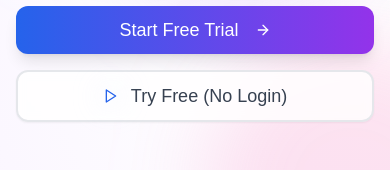
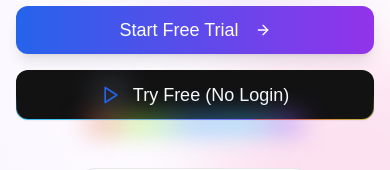
Before and after one commit to playlikeboy/sketchflow, a Next.js app: page / in a window 390 px wide. Shown: the part 570-740 px from the top of the page. Built offline with nearby package versions, Linux system fonts and the light colour scheme; no server answers.

Commit message:
try free stylish button

```diff
--- a/src/app/globals.css
+++ b/src/app/globals.css
@@ -41,6 +41,11 @@ body {
     --sidebar-accent-foreground: 240 5.9% 10%;
     --sidebar-border: 220 13% 91%;
     --sidebar-ring: 217.2 91.2% 59.8%;
+    --color-1: 0 100% 63%;
+    --color-2: 270 100% 63%;
+    --color-3: 210 100% 63%;
+    --color-4: 195 100% 63%;
+    --color-5: 90 100% 63%;
   }
   .dark {
     --background: 0 0% 3.9%;
@@ -75,6 +80,11 @@ body {
     --sidebar-accent-foreground: 240 4.8% 95.9%;
     --sidebar-border: 240 3.7% 15.9%;
     --sidebar-ring: 217.2 91.2% 59.8%;
+    --color-1: 0 100% 63%;
+    --color-2: 270 100% 63%;
+    --color-3: 210 100% 63%;
+    --color-4: 195 100% 63%;
+    --color-5: 90 100% 63%;
   }
 }
 
--- a/src/components/landing/sections/HeroSection.jsx
+++ b/src/components/landing/sections/HeroSection.jsx
@@ -5,6 +5,7 @@ import Link from "next/link";
 import { useSession } from "next-auth/react";
 import { ArrowRight, Shield, Users, Zap, Star, Play } from "lucide-react";
 import { motion } from "framer-motion";
+import { RainbowButton } from "@/components/magicui/rainbow-button";
 
 export default function HeroSection() {
   const { data: session, status } = useSession();
@@ -104,17 +105,17 @@ export default function HeroSection() {
           <Link
             href={"/try"}
           >
-            <Button
+            <RainbowButton
               size="lg"
               variant="outline"
-              className="w-full sm:w-auto text-gray-700 hover:text-blue-600 bg-white/80 backdrop-blur-sm hover:bg-blue-50 text-lg px-8 py-6 rounded-xl group border-2 border-gray-200 hover:border-blue-200 transition-all duration-300 shadow-sm hover:shadow-md transform hover:-translate-y-1 flex items-center justify-center gap-3"
+              className="w-full sm:w-auto   hover:text-blue-600 bg-white/80 backdrop-blur-sm hover:bg-blue-50 text-lg px-8 py-6 rounded-xl group border-2 border-gray-200 hover:border-blue-200 transition-all duration-300 shadow-sm hover:shadow-md transform hover:-translate-y-1 flex items-center justify-center gap-3"
             >
               <div className="relative">
                 <div className="absolute inset-0 bg-blue-100 rounded-full blur-lg opacity-50"></div>
                 <Play className="h-5 w-5 relative text-blue-600 group-hover:scale-110 transition-transform" />
               </div>
               <span className="font-medium">Try Free (No Login)</span>
-            </Button>
+            </RainbowButton>
           </Link>
         </div>
 
--- /dev/null
+++ b/src/components/magicui/rainbow-button.jsx
@@ -0,0 +1,24 @@
+import React from "react";
+import { cn } from "@/lib/utils";
+
+export const RainbowButton = React.forwardRef(({ children, className, ...props }, ref) => {
+  return (
+    (<button
+      ref={ref}
+      className={cn(
+        "group relative inline-flex h-11 animate-rainbow cursor-pointer items-center justify-center rounded-xl border-0 bg-[length:200%] px-8 py-2 font-medium text-primary-foreground transition-colors [background-clip:padding-box,border-box,border-box] [background-origin:border-box] [border:calc(0.08*1rem)_solid_transparent] focus-visible:outline-none focus-visible:ring-1 focus-visible:ring-ring disabled:pointer-events-none disabled:opacity-50",
+        // before styles
+        "before:absolute before:bottom-[-20%] before:left-1/2 before:z-0 before:h-1/5 before:w-3/5 before:-translate-x-1/2 before:animate-rainbow before:bg-[linear-gradient(90deg,hsl(var(--color-1)),hsl(var(--color-5)),hsl(var(--color-3)),hsl(var(--color-4)),hsl(var(--color-2)))] before:[filter:blur(calc(0.8*1rem))]",
+        // light mode colors
+        "bg-[linear-gradient(#121213,#121213),linear-gradient(#121213_50%,rgba(18,18,19,0.6)_80%,rgba(18,18,19,0)),linear-gradient(90deg,hsl(var(--color-1)),hsl(var(--color-5)),hsl(var(--color-3)),hsl(var(--color-4)),hsl(var(--color-2)))]",
+        // dark mode colors
+        "dark:bg-[linear-gradient(#fff,#fff),linear-gradient(#fff_50%,rgba(255,255,255,0.6)_80%,rgba(0,0,0,0)),linear-gradient(90deg,hsl(var(--color-1)),hsl(var(--color-5)),hsl(var(--color-3)),hsl(var(--color-4)),hsl(var(--color-2)))]",
+        className
+      )}
+      {...props}>
+      {children}
+    </button>)
+  );
+});
+
+RainbowButton.displayName = "RainbowButton";
--- a/tailwind.config.mjs
+++ b/tailwind.config.mjs
@@ -58,7 +58,12 @@ export default {
   				'accent-foreground': 'hsl(var(--sidebar-accent-foreground))',
   				border: 'hsl(var(--sidebar-border))',
   				ring: 'hsl(var(--sidebar-ring))'
-  			}
+  			},
+  			'color-1': 'hsl(var(--color-1))',
+  			'color-2': 'hsl(var(--color-2))',
+  			'color-3': 'hsl(var(--color-3))',
+  			'color-4': 'hsl(var(--color-4))',
+  			'color-5': 'hsl(var(--color-5))'
   		},
   		borderRadius: {
   			lg: 'var(--radius)',
@@ -81,11 +86,20 @@ export default {
   				to: {
   					height: '0'
   				}
+  			},
+  			rainbow: {
+  				'0%': {
+  					'background-position': '0%'
+  				},
+  				'100%': {
+  					'background-position': '200%'
+  				}
   			}
   		},
   		animation: {
   			'accordion-down': 'accordion-down 0.2s ease-out',
-  			'accordion-up': 'accordion-up 0.2s ease-out'
+  			'accordion-up': 'accordion-up 0.2s ease-out',
+  			rainbow: 'rainbow var(--speed, 2s) infinite linear'
   		}
   	}
   },
```
